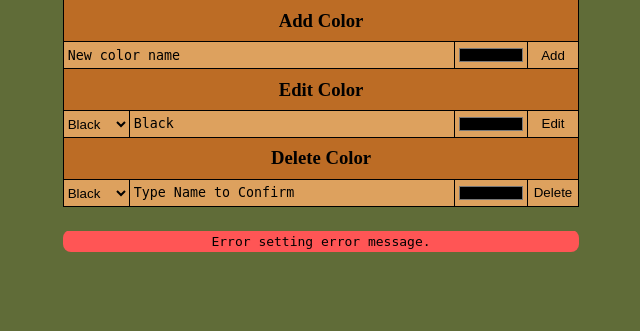
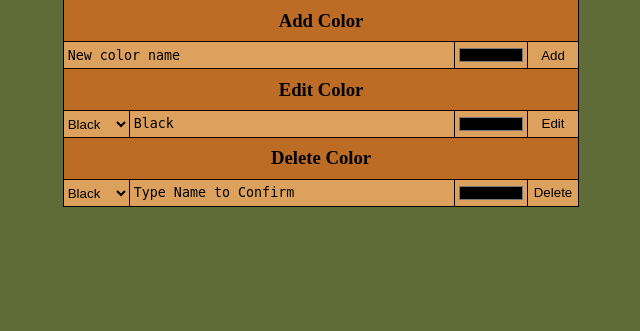
Before and after one commit to Funtime60/CS312SP24GRP2, a PHP site: page /APIPage.php in a window 1280 px wide. Shown: the part 125-456 px from the top of the page, without its empty margins (319-959 px from the left). Run offline with PHP 8.4, Linux system fonts and the light colour scheme; data that the repository does not hold is empty.

Commit message:
fix really

```diff
--- a/APIPage.css
+++ b/APIPage.css
@@ -88,7 +88,7 @@
 	transition: top 0.5s;
 }
 
-.ErrorRow:has(td:not([err=""])) {
+.ErrorRow:has(td[err="err"]) {
 	top: 1.5rem;
 }
 
```
